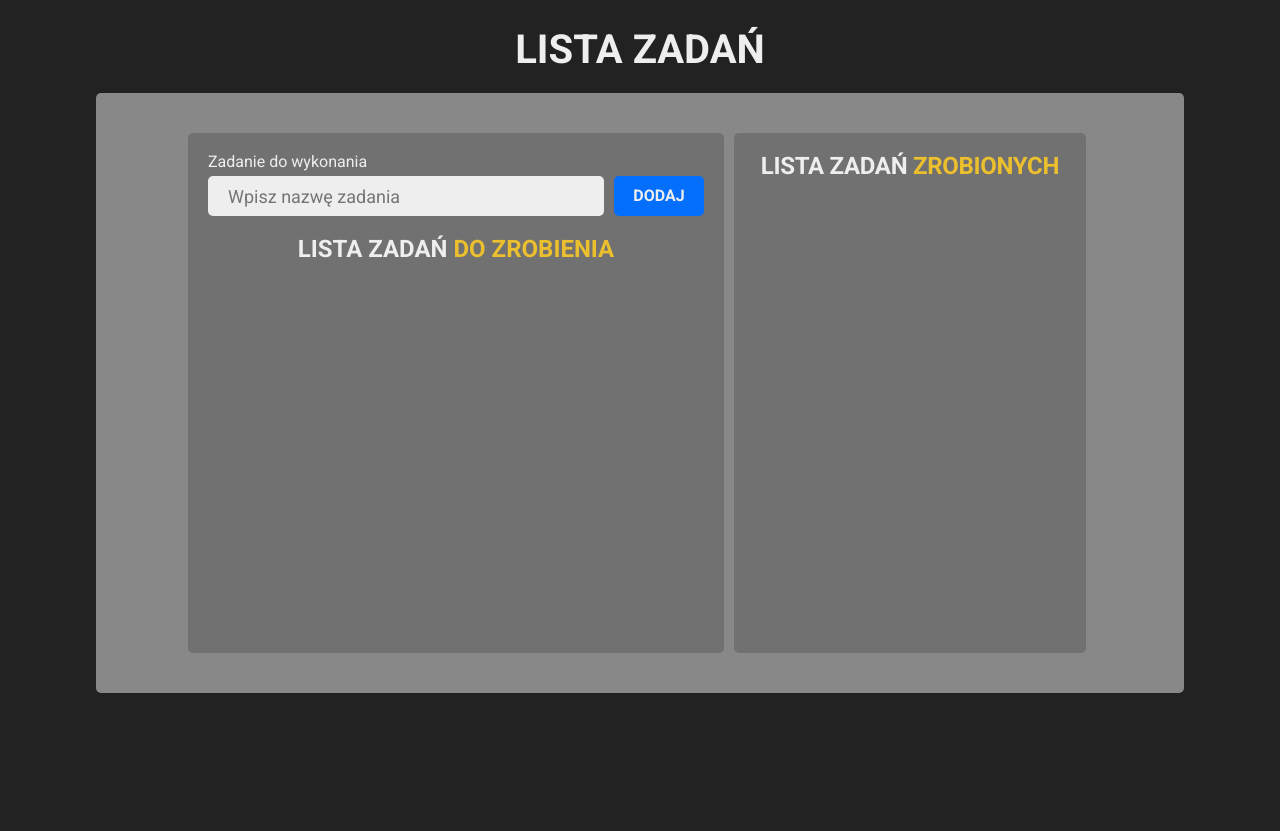
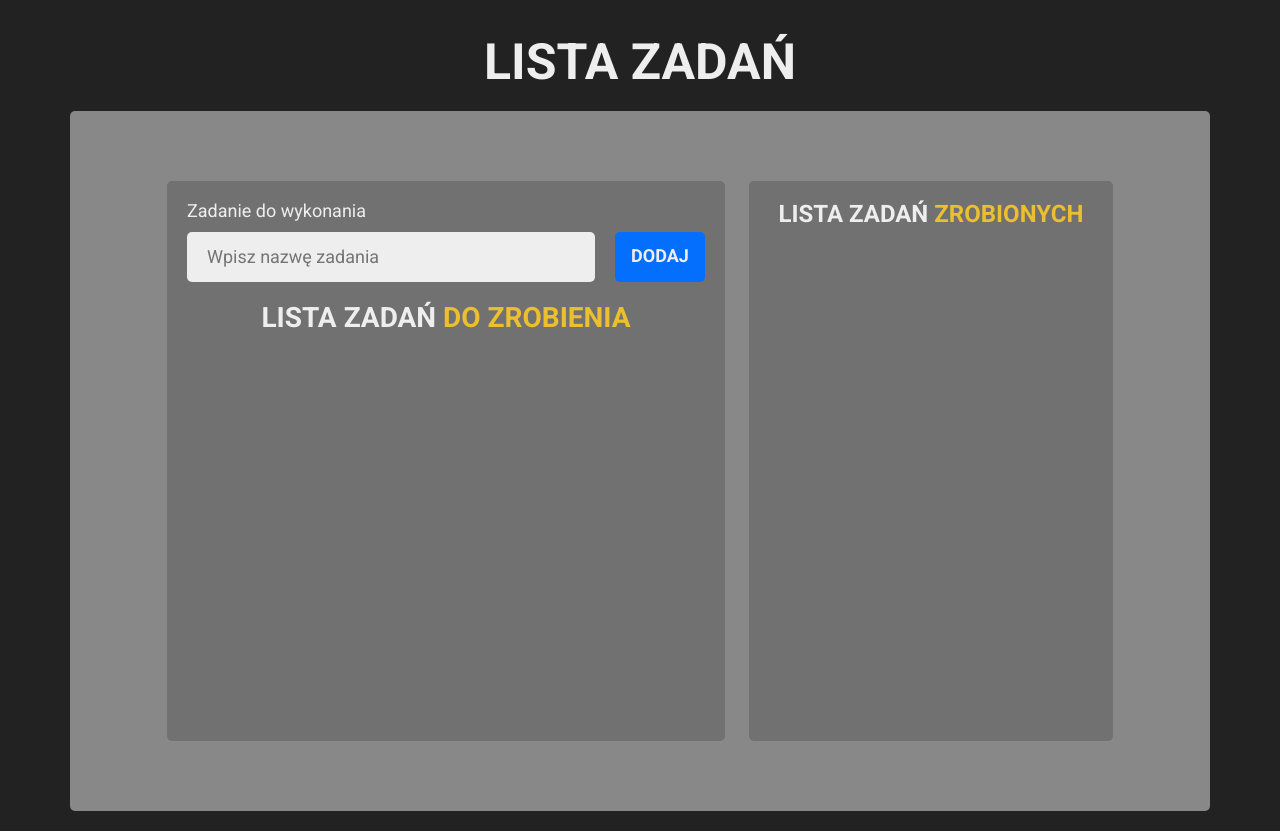
Before and after one commit to KP1976/todo-react, a React (Create React App) app: page / in a window 1280 px wide. Before the commit the page ends 800 px from the top, so only its background shows below. Built offline with nearby package versions, Linux system fonts and the light colour scheme.

Commit message:
Add responsive layout at 992px

```diff
--- a/src/components/TasksDone/TaskDone.js
+++ b/src/components/TasksDone/TaskDone.js
@@ -9,8 +9,7 @@ class TaskDone extends Component {
 			<li className="task-done">
 				<p className="task-done__name-task">{text}</p>
 				<p className="task-done__date-task">
-					Data ukończenia:
-					<br />
+					Data ukończenia: <br />
 					<span className="task-done__date-task-value">{deleteDate}</span>
 				</p>
 			</li>
--- a/src/components/TasksToDo/Task.js
+++ b/src/components/TasksToDo/Task.js
@@ -24,7 +24,7 @@ class Task extends Component {
 							<div className="task-texts">
 								<p className="task-texts__name-task">{text}</p>
 								<p className="task-texts__date-task">
-									Data wstawienia:{' '}
+									Data wstawienia: <br />
 									<span className="task-texts__date-task-value">{date}</span>
 								</p>
 							</div>
--- a/src/styles/css/main.css
+++ b/src/styles/css/main.css
@@ -329,7 +329,7 @@ body {
   margin-bottom: 2rem;
   text-align: center;
   text-transform: uppercase; }
-  @media (max-width: 1366px) {
+  @media (max-width: 1200px) {
     .title {
       font-size: 4rem; } }
 
@@ -337,19 +337,28 @@ body {
   background-color: #888;
   border-radius: 0.5rem;
   display: grid;
-  grid-column-gap: 1rem;
-  grid-row-gap: 2rem;
-  grid-template-columns: 59rem 39em;
+  grid-column-gap: 2.4rem;
+  grid-template-columns: 55.8rem 36.4rem;
   height: 70rem;
   margin: 0 auto;
-  padding: 7rem 10rem;
-  width: 119rem; }
-  @media (max-width: 1366px) {
+  padding: 7rem 9.7rem;
+  width: 114rem; }
+  @media (max-width: 1200px) {
     .todo-container {
-      grid-template-columns: 53.6rem 35.2rem;
-      height: 60rem;
-      padding: 4rem 9.2rem;
-      width: 108.8rem; } }
+      grid-template-columns: 46.4rem 30rem;
+      height: 66rem;
+      padding: 5rem 8.2rem;
+      width: 95.6rem; } }
+  @media (max-width: 992px) {
+    .todo-container {
+      grid-template-columns: 100%;
+      height: auto;
+      padding: 2rem;
+      width: 69rem; } }
+  @media (max-width: 768px) {
+    .todo-container {
+      padding: 2rem 3.3rem;
+      width: 61.6rem; } }
 
 .tasks-list-container {
   background-color: #717171;
@@ -360,26 +369,37 @@ body {
   grid-template-rows: min-content min-content auto;
   height: 56rem;
   padding: 2rem; }
-  @media (max-width: 1366px) {
+  @media (max-width: 992px) {
     .tasks-list-container {
-      height: 52rem; } }
+      display: flex;
+      flex-direction: column;
+      height: 60rem;
+      margin-bottom: 2rem;
+      width: 100%; } }
 
 .add-task {
   display: grid;
-  grid-column-gap: 1rem;
+  grid-column-gap: 2rem;
   grid-row-gap: 0.5rem;
   grid-column: 1 / 2;
   grid-row: 1 / 2;
-  grid-template-columns: 45rem 9rem; }
-  @media (max-width: 1366px) {
+  grid-template-columns: 40.8rem 9rem; }
+  @media (max-width: 1200px) {
     .add-task {
-      grid-template-columns: 39.6rem 9rem; } }
+      grid-row-gap: 0;
+      grid-column: 1;
+      grid-template-columns: 42.4rem; } }
+  @media (max-width: 992px) {
+    .add-task {
+      grid-template-columns: 47rem 12rem;
+      grid-template-rows: auto 5rem; } }
   .add-task__label {
     font-size: 1.8rem;
     font-weight: 400;
     grid-column: 1 / 2;
-    grid-row: 1 / 2; }
-    @media (max-width: 1366px) {
+    grid-row: 1 / 2;
+    margin-bottom: 0.5rem; }
+    @media (max-width: 1200px) {
       .add-task__label {
         font-size: 1.6rem; } }
   .add-task__input {
@@ -387,17 +407,21 @@ body {
     border: none;
     border-radius: 0.5rem;
     color: #222;
-    font-size: 2rem;
+    font-size: 1.8rem;
     font-weight: 400;
     grid-column: 1 / 2;
     grid-row: 2 / 3;
     height: 5rem;
     outline-color: #036ffc;
     padding: 1rem 2rem; }
-    @media (max-width: 1366px) {
+    @media (max-width: 1200px) {
       .add-task__input {
-        font-size: 1.8rem;
-        height: 4rem; } }
+        font-size: 1.6rem;
+        height: 4rem;
+        margin-bottom: 1rem; } }
+    @media (max-width: 992px) {
+      .add-task__input {
+        height: 5rem; } }
   .add-task__button {
     background-color: #036ffc;
     border: none;
@@ -408,12 +432,19 @@ body {
     grid-column: 2 / 3;
     grid-row: 2 / 3;
     height: 5rem;
+    outline: none;
     text-transform: uppercase;
     transition: background-color 0.3s ease-in-out; }
-    @media (max-width: 1366px) {
+    @media (max-width: 1200px) {
       .add-task__button {
-        font-size: 1.6rem;
+        grid-column: 1;
+        grid-row: 3 / 4;
         height: 4rem; } }
+    @media (max-width: 992px) {
+      .add-task__button {
+        grid-column: 2 / 3;
+        grid-row: 2 / 3;
+        height: 5rem; } }
     .add-task__button:hover {
       background-color: #024eb0; }
 
@@ -428,6 +459,11 @@ body {
   margin-top: 0.5rem;
   padding: 1rem 0;
   text-align: center; }
+  @media (max-width: 1200px) {
+    .error {
+      font-size: 1.8rem;
+      grid-column: 1;
+      height: 4rem; } }
 
 .err-visible {
   display: block; }
@@ -443,49 +479,46 @@ body {
     margin: 0;
     text-align: center;
     text-transform: uppercase; }
-    @media (max-width: 1366px) {
+    @media (max-width: 992px) {
       .tasks-list__title {
-        font-size: 2.4rem; } }
+        margin: 2rem 0; } }
     .tasks-list__title--yellow {
       color: #ebbf2d;
       font-size: 2.8rem; }
-      @media (max-width: 1366px) {
-        .tasks-list__title--yellow {
-          font-size: 2.4rem; } }
 
 .task {
   animation: 0.3s slideLeft;
   background-color: #eee;
   border-radius: 0.5rem;
   display: grid;
+  grid-column-gap: 1rem;
   grid-template-columns: auto 6.2rem;
-  grid-template-rows: 5rem;
-  height: 6rem;
   list-style: none;
   margin-bottom: 2rem;
   padding: 0.5rem 2rem; }
-  @media (max-width: 1366px) {
+  @media (max-width: 1200px) {
     .task {
-      grid-template-rows: 4.5rem;
-      height: 5.5rem; } }
+      font-size: 4rem; } }
+  @media (max-width: 992px) {
+    .task {
+      min-height: 6rem; } }
   .task:last-child {
     margin-bottom: 0; }
   .task .task-texts {
     display: flex;
     flex-direction: column;
-    justify-content: space-between;
-    height: 5rem; }
-    @media (max-width: 1366px) {
-      .task .task-texts {
-        height: 4.5rem; } }
+    justify-content: space-between; }
     .task .task-texts__name-task {
       color: #222;
       font-size: 1.8rem;
       line-height: 2.4rem;
-      margin: 0; }
-      @media (max-width: 1366px) {
+      margin: 0 0 0.5rem 0; }
+      @media (max-width: 1200px) {
         .task .task-texts__name-task {
           font-size: 1.6rem; } }
+      @media (max-width: 992px) {
+        .task .task-texts__name-task {
+          font-size: 1.8rem; } }
     .task .task-texts__date-task {
       color: #888;
       font-size: 1.6rem;
@@ -494,6 +527,14 @@ body {
         color: #888;
         font-size: 1.6rem;
         font-weight: 700; }
+    .task .task-texts br {
+      display: none; }
+      @media (max-width: 1200px) {
+        .task .task-texts br {
+          display: block; } }
+      @media (max-width: 992px) {
+        .task .task-texts br {
+          display: none; } }
   .task .task-icons {
     align-items: center;
     display: flex;
@@ -525,7 +566,6 @@ body {
           opacity: 0.6; }
     .task .task-icons__delete-icon {
       cursor: pointer;
-      height: 5.5rem;
       padding: 0.7rem 0;
       position: relative;
       width: 4.5rem; }
@@ -557,21 +597,37 @@ body {
 .tasks-done-list-container {
   background-color: #717171;
   border-radius: 0.5rem;
+  display: grid;
   grid-column: 2 / 3;
   grid-row: 1 / 2;
+  grid-template-rows: min-content auto;
+  height: 56rem;
   padding: 2rem; }
   .tasks-done-list-container .tasks-list__title {
-    margin-bottom: 2.3rem;
-    letter-spacing: -0.03rem; }
+    font-size: 2.4rem;
+    grid-row: 1 / 2;
+    margin-bottom: 2rem; }
+    @media (max-width: 992px) {
+      .tasks-done-list-container .tasks-list__title {
+        font-size: 2.8rem;
+        margin: 0 0 2rem 0; } }
+    .tasks-done-list-container .tasks-list__title--yellow {
+      font-size: 2.4rem; }
+      @media (max-width: 992px) {
+        .tasks-done-list-container .tasks-list__title--yellow {
+          font-size: 2.8rem; } }
+  @media (max-width: 992px) {
+    .tasks-done-list-container {
+      display: flex;
+      flex-direction: column;
+      grid-column: 1;
+      grid-row: 2 / 3;
+      height: 47.2rem; } }
 
 .tasks-done-list {
-  height: 46.3rem;
   margin: 0;
   overflow-y: auto;
   padding: 0 1rem 0 0; }
-  @media (max-width: 1366px) {
-    .tasks-done-list {
-      height: 42.8rem; } }
 
 .task-done {
   animation: 0.5s popUp;
@@ -579,12 +635,14 @@ body {
   border-radius: 0.5rem;
   display: flex;
   flex-direction: column;
-  min-height: 7.6rem;
   justify-content: space-between;
   list-style: none;
   margin-bottom: 2rem;
   padding: 0.5rem 2rem;
   position: relative; }
+  @media (max-width: 992px) {
+    .task-done {
+      min-height: 5.9rem; } }
   .task-done:last-child {
     margin-bottom: 0; }
   .task-done .red-line {
@@ -593,9 +651,12 @@ body {
   .task-done__name-task {
     color: #222;
     font-size: 1.6rem;
-    margin: 0;
+    margin: 0 0 0.5rem 0;
     line-height: 2.1rem;
     text-align: center; }
+    @media (max-width: 992px) {
+      .task-done__name-task {
+        font-size: 1.8rem; } }
   .task-done__date-task {
     color: #222;
     font-size: 1.5rem;
@@ -605,6 +666,9 @@ body {
       color: #222;
       font-size: 1.5rem;
       font-weight: 700; }
+  @media (max-width: 992px) {
+    .task-done br {
+      display: none; } }
 
 @keyframes popUp {
   0% {
--- a/src/styles/scss/base/_body.scss
+++ b/src/styles/scss/base/_body.scss
@@ -12,7 +12,7 @@ body {
 	text-align: center;
 	text-transform: uppercase;
 
-	@include mq(1366px) {
+	@include mq(1200px) {
 		font-size: 4rem;
 	}
 }
--- a/src/styles/scss/components/_AddTask.scss
+++ b/src/styles/scss/components/_AddTask.scss
@@ -1,13 +1,20 @@
 .add-task {
 	display: grid;
-	grid-column-gap: 1rem;
+	grid-column-gap: 2rem;
 	grid-row-gap: 0.5rem;
 	grid-column: 1 / 2;
 	grid-row: 1 / 2;
-	grid-template-columns: 45rem 9rem;
+	grid-template-columns: 40.8rem 9rem;
 
-	@include mq(1366px) {
-		grid-template-columns: 39.6rem 9rem;
+	@include mq(1200px) {
+		grid-row-gap: 0;
+		grid-column: 1;
+		grid-template-columns: 42.4rem;
+	}
+
+	@include mq(992px) {
+		grid-template-columns: 47rem 12rem;
+		grid-template-rows: auto 5rem;
 	}
 
 	&__label {
@@ -15,8 +22,9 @@
 		font-weight: $font-normal;
 		grid-column: 1 / 2;
 		grid-row: 1 / 2;
+		margin-bottom: 0.5rem;
 
-		@include mq(1366px) {
+		@include mq(1200px) {
 			font-size: 1.6rem;
 		}
 	}
@@ -26,7 +34,7 @@
 		border: none;
 		border-radius: $main-radius;
 		color: $clr-body-background;
-		font-size: 2rem;
+		font-size: 1.8rem;
 		font-weight: $font-normal;
 		grid-column: 1 / 2;
 		grid-row: 2 / 3;
@@ -34,9 +42,14 @@
 		outline-color: $blue;
 		padding: 1rem 2rem;
 
-		@include mq(1366px) {
-			font-size: 1.8rem;
+		@include mq(1200px) {
+			font-size: 1.6rem;
 			height: 4rem;
+			margin-bottom: 1rem;
+		}
+
+		@include mq(992px) {
+			height: 5rem;
 		}
 	}
 
@@ -50,12 +63,20 @@
 		grid-column: 2 / 3;
 		grid-row: 2 / 3;
 		height: 5rem;
+		outline: none;
 		text-transform: uppercase;
 		transition: background-color 0.3s ease-in-out;
 
-		@include mq(1366px) {
-			font-size: 1.6rem;
+		@include mq(1200px) {
+			grid-column: 1;
+			grid-row: 3 / 4;
 			height: 4rem;
+		}
+
+		@include mq(992px) {
+			grid-column: 2 / 3;
+			grid-row: 2 / 3;
+			height: 5rem;
 		}
 
 		&:hover {
@@ -75,6 +96,12 @@
 	margin-top: 0.5rem;
 	padding: 1rem 0;
 	text-align: center;
+
+	@include mq(1200px) {
+		font-size: 1.8rem;
+		grid-column: 1;
+		height: 4rem;
+	}
 }
 
 .err-visible {
--- a/src/styles/scss/components/_Task.scss
+++ b/src/styles/scss/components/_Task.scss
@@ -3,16 +3,18 @@
 	background-color: $clr-text;
 	border-radius: $main-radius;
 	display: grid;
+	grid-column-gap: 1rem;
 	grid-template-columns: auto 6.2rem;
-	grid-template-rows: 5rem;
-	height: 6rem;
 	list-style: none;
 	margin-bottom: 2rem;
 	padding: 0.5rem 2rem;
 
-	@include mq(1366px) {
-		grid-template-rows: 4.5rem;
-		height: 5.5rem;
+	@include mq(1200px) {
+		font-size: 4rem;
+	}
+
+	@include mq(992px) {
+		min-height: 6rem;
 	}
 
 	&:last-child {
@@ -23,20 +25,19 @@
 		display: flex;
 		flex-direction: column;
 		justify-content: space-between;
-		height: 5rem;
-
-		@include mq(1366px) {
-			height: 4.5rem;
-		}
 
 		&__name-task {
 			color: $clr-body-background;
 			font-size: 1.8rem;
 			line-height: 2.4rem;
-			margin: 0;
+			margin: 0 0 0.5rem 0;
 
-			@include mq(1366px) {
+			@include mq(1200px) {
 				font-size: 1.6rem;
+			}
+
+			@include mq(992px) {
+				font-size: 1.8rem;
 			}
 		}
 
@@ -49,6 +50,18 @@
 				color: $clr-todo-background;
 				font-size: 1.6rem;
 				font-weight: $font-bold;
+			}
+		}
+
+		br {
+			display: none;
+
+			@include mq(1200px) {
+				display: block;
+			}
+
+			@include mq(992px) {
+				display: none;
 			}
 		}
 	}
@@ -91,7 +104,6 @@
 
 		&__delete-icon {
 			cursor: pointer;
-			height: 5.5rem;
 			padding: 0.7rem 0;
 			position: relative;
 			width: 4.5rem;
--- a/src/styles/scss/components/_TaskDone.scss
+++ b/src/styles/scss/components/_TaskDone.scss
@@ -4,12 +4,15 @@
 	border-radius: $main-radius;
 	display: flex;
 	flex-direction: column;
-	min-height: 7.6rem;
 	justify-content: space-between;
 	list-style: none;
 	margin-bottom: 2rem;
 	padding: 0.5rem 2rem;
 	position: relative;
+
+	@include mq(992px) {
+		min-height: 5.9rem;
+	}
 
 	&:last-child {
 		margin-bottom: 0;
@@ -23,9 +26,13 @@
 	&__name-task {
 		color: $clr-body-background;
 		font-size: 1.6rem;
-		margin: 0;
+		margin: 0 0 0.5rem 0;
 		line-height: 2.1rem;
 		text-align: center;
+
+		@include mq(992px) {
+			font-size: 1.8rem;
+		}
 	}
 
 	&__date-task {
@@ -38,6 +45,12 @@
 			color: $clr-body-background;
 			font-size: 1.5rem;
 			font-weight: $font-bold;
+		}
+	}
+
+	br {
+		@include mq(992px) {
+			display: none;
 		}
 	}
 }
--- a/src/styles/scss/components/_TasksDoneList.scss
+++ b/src/styles/scss/components/_TasksDoneList.scss
@@ -1,10 +1,5 @@
 .tasks-done-list {
-	height: 46.3rem;
 	margin: 0;
 	overflow-y: auto;
 	padding: 0 1rem 0 0;
-
-	@include mq(1366px) {
-		height: 42.8rem;
-	}
 }
--- a/src/styles/scss/components/_TasksDoneListContainer.scss
+++ b/src/styles/scss/components/_TasksDoneListContainer.scss
@@ -1,12 +1,37 @@
 .tasks-done-list-container {
 	background-color: $clr-lists-background;
 	border-radius: $main-radius;
+	display: grid;
 	grid-column: 2 / 3;
 	grid-row: 1 / 2;
+	grid-template-rows: min-content auto;
+	height: 56rem;
 	padding: 2rem;
 
 	.tasks-list__title {
-		margin-bottom: 2.3rem;
-		letter-spacing: -0.03rem;
+		font-size: 2.4rem;
+		grid-row: 1 / 2;
+		margin-bottom: 2rem;
+
+		@include mq(992px) {
+			font-size: 2.8rem;
+			margin: 0 0 2rem 0;
+		}
+
+		&--yellow {
+			font-size: 2.4rem;
+
+			@include mq(992px) {
+				font-size: 2.8rem;
+			}
+		}
+	}
+
+	@include mq(992px) {
+		display: flex;
+		flex-direction: column;
+		grid-column: 1;
+		grid-row: 2 / 3;
+		height: 47.2rem;
 	}
 }
--- a/src/styles/scss/components/_TasksList.scss
+++ b/src/styles/scss/components/_TasksList.scss
@@ -11,17 +11,13 @@
 		text-align: center;
 		text-transform: uppercase;
 
-		@include mq(1366px) {
-			font-size: 2.4rem;
+		@include mq(992px) {
+			margin: 2rem 0;
 		}
 
 		&--yellow {
 			color: $yellow;
 			font-size: 2.8rem;
-
-			@include mq(1366px) {
-				font-size: 2.4rem;
-			}
 		}
 	}
 }
--- a/src/styles/scss/components/_TasksListContainer.scss
+++ b/src/styles/scss/components/_TasksListContainer.scss
@@ -8,7 +8,11 @@
 	height: 56rem;
 	padding: 2rem;
 
-	@include mq(1366px) {
-		height: 52rem;
+	@include mq(992px) {
+		display: flex;
+		flex-direction: column;
+		height: 60rem;
+		margin-bottom: 2rem;
+		width: 100%;
 	}
 }
--- a/src/styles/scss/components/_TodoContainer.scss
+++ b/src/styles/scss/components/_TodoContainer.scss
@@ -2,18 +2,29 @@
 	background-color: $clr-todo-background;
 	border-radius: $main-radius;
 	display: grid;
-	grid-column-gap: 1rem;
-	grid-row-gap: 2rem;
-	grid-template-columns: 59rem 39em;
+	grid-column-gap: 2.4rem;
+	grid-template-columns: 55.8rem 36.4rem;
 	height: 70rem;
 	margin: 0 auto;
-	padding: 7rem 10rem;
-	width: 119rem;
+	padding: 7rem 9.7rem;
+	width: 114rem;
 
-	@include mq(1366px) {
-		grid-template-columns: 53.6rem 35.2rem;
-		height: 60rem;
-		padding: 4rem 9.2rem;
-		width: 108.8rem;
+	@include mq(1200px) {
+		grid-template-columns: 46.4rem 30rem;
+		height: 66rem;
+		padding: 5rem 8.2rem;
+		width: 95.6rem;
+	}
+
+	@include mq(992px) {
+		grid-template-columns: 100%;
+		height: auto;
+		padding: 2rem;
+		width: 69rem;
+	}
+
+	@include mq(768px) {
+		padding: 2rem 3.3rem;
+		width: 61.6rem;
 	}
 }
```
Also changed, not shown: 2 other files (tests, documents, lock files or other folders).
